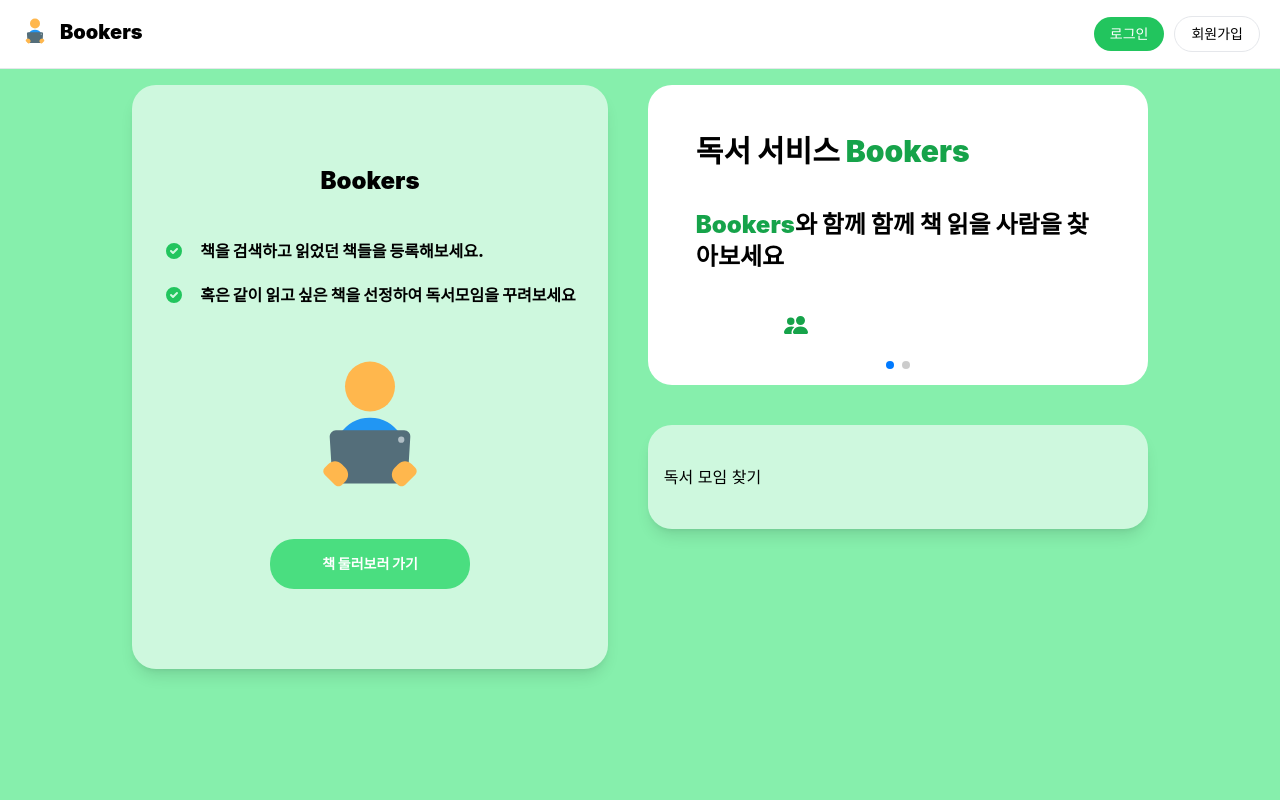
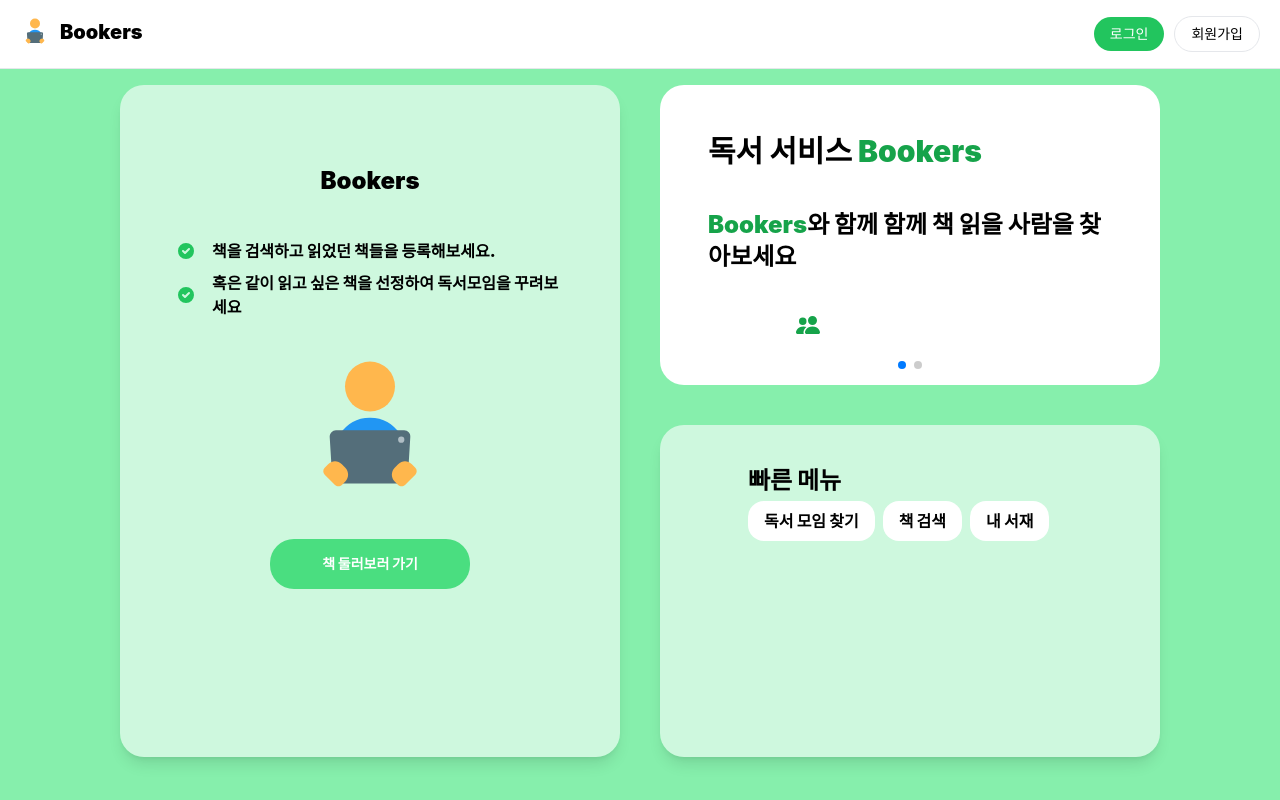
Before and after one commit to junmin-Chang/untitled-front, a React (Create React App) app: page / in a window 1280 px wide. Built offline with nearby package versions, Linux system fonts and the light colour scheme; what tailwindcss-filters would draw is missing.

Commit message:
파일 이름 변경 및 카드 공통 스타일 수정

```diff
--- a/src/components/GlossyCard.tsx
+++ b/src/components/GlossyCard.tsx
@@ -3,11 +3,11 @@ const GlossyCard: React.FC = ({ children }) => {
     <div
       className="
       w-full
+      h-full
       flex
       flex-col
-      gap-10
       max-w-[500px]
-      px-4
+      px-10
       py-10
       bg-white
       shadow-lg
--- a/src/components/Home/CommunityBox.tsx
+++ b/src/components/Home/CommunityBox.tsx
@@ -1,11 +1,32 @@
 import { Link } from "react-router-dom";
+import { path } from "../../routes/path";
 import GlossyCard from "../GlossyCard";
 
 const CommunityBox = () => {
   return (
     <GlossyCard>
-      <div className="h-full">
-        <Link to="/community">독서 모임 찾기</Link>
+      <div className="w-full h-full flex flex-col px-12 gap-1">
+        <p className="font-black text-2xl">빠른 메뉴</p>
+        <div className="flex flex-row w-full gap-2">
+          <Link
+            to={path.COMMUNITY}
+            className="rounded-2xl bg-white font-black px-4 py-2"
+          >
+            독서 모임 찾기
+          </Link>
+          <Link
+            to={path.BOOKSEARCH}
+            className="rounded-2xl bg-white font-black px-4 py-2"
+          >
+            책 검색
+          </Link>
+          <Link
+            to={`${path.SHELF}/all`}
+            className="rounded-2xl bg-white font-black px-4 py-2"
+          >
+            내 서재
+          </Link>
+        </div>
       </div>
     </GlossyCard>
   );
--- a/src/components/Home/HomeCarousel.tsx
+++ b/src/components/Home/HomeCarousel.tsx
@@ -6,7 +6,7 @@ import "swiper/css/pagination";
 const HomeCarousel = () => {
   return (
     <Swiper
-      className="w-full max-w-[500px] h-[300px] rounded-3xl bg-white"
+      className="w-full max-w-[500px] min-h-[300px] rounded-3xl bg-white"
       modules={[Thumbs, Navigation, Pagination]}
       spaceBetween={50}
       navigation
--- a/src/pages/Home.tsx
+++ b/src/pages/Home.tsx
@@ -1,5 +1,5 @@
 import CommunityBox from "../components/Home/CommunityBox";
-import HomeCard from "../components/Home/HomeCard";
+import HomeCard from "../components/Home/BannerCard";
 import HomeCarousel from "../components/Home/HomeCarousel";
 
 const Home = () => {
```
Also changed, not shown: src/components/Home/BannerCard.tsx (renamed from src/components/Home/HomeCard.tsx).
